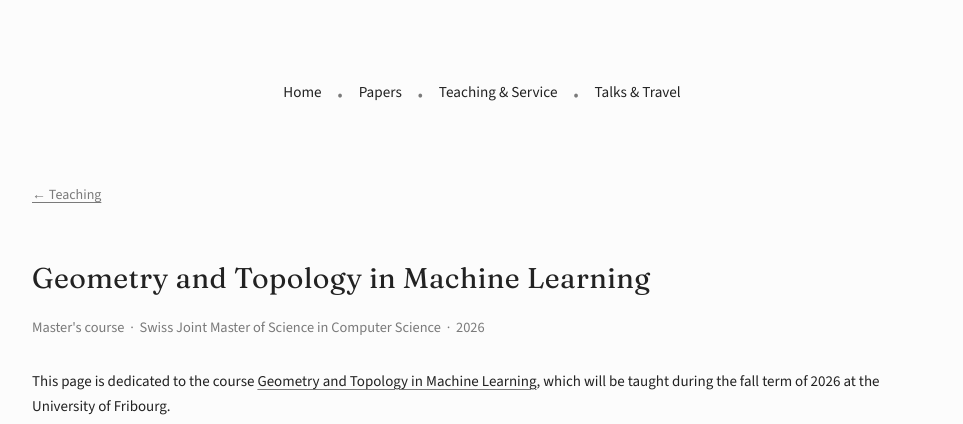
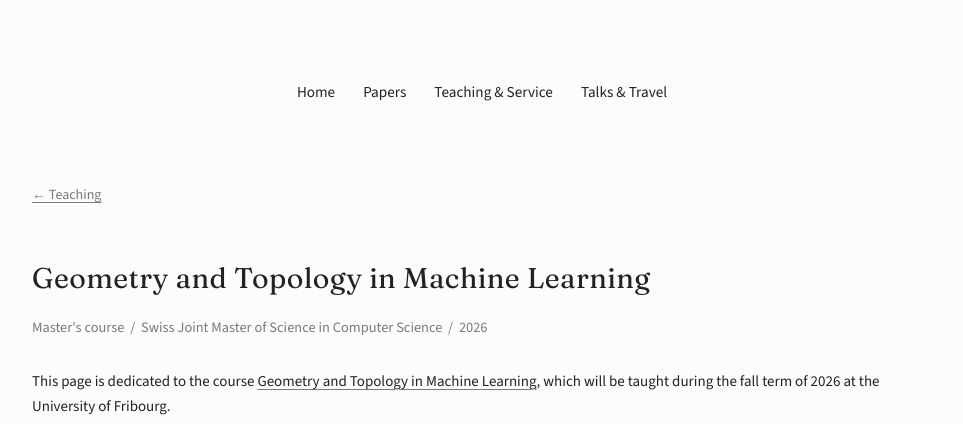
Before and after one commit to inesgare/inesgare.github.io, a Jekyll site: the page built from course-pages/gtml-2026.md, in a window 1280 px wide. Shown: the top 424 px of the page, without its empty margins (158-1121 px from the left). Built offline with Jekyll 4.4.1, drawn with Linux system fonts in a browser that asks for light colours.

Commit message:
updated visuals

```diff
--- a/_includes/nav.html
+++ b/_includes/nav.html
@@ -1,9 +1,6 @@
 <nav class="main-nav">
   <a href="/">Home</a>
-  <span class="nav-dot">&bull;</span>
   <a href="/papers">Papers</a>
-  <span class="nav-dot">&bull;</span>
   <a href="/teaching">Teaching & Service</a>
-  <span class="nav-dot">&bull;</span>
   <a href="/talks">Talks & Travel</a>
 </nav>
--- a/course-pages/gtml-2026.md
+++ b/course-pages/gtml-2026.md
@@ -7,7 +7,7 @@ layout: default
 
 # Geometry and Topology in Machine Learning
 
-<p class="course-page-meta">Master's course &nbsp;·&nbsp; Swiss Joint Master of Science in Computer Science &nbsp;·&nbsp; 2026 </p>
+<p class="course-page-meta">Master's course &nbsp;/&nbsp; Swiss Joint Master of Science in Computer Science &nbsp;/&nbsp; 2026 </p>
 
 This page is dedicated to the course [Geometry and Topology in Machine Learning](https://mcs.unibnf.ch/courses/geometry-and-topology-in-machine-learning-2/), which will be taught during the fall term of 2026 at the University of Fribourg.
 
--- a/style.css
+++ b/style.css
@@ -61,7 +61,7 @@ body {
   display: flex;
   justify-content: center;
   align-items: center;
-  gap: 16px;
+  gap: 28px;
   margin-bottom: 70px;
   font-weight: 500;
   font-size: 0.95rem;
@@ -72,15 +72,6 @@ body {
   color: var(--accent);
   position: relative;
   transition: color 0.2s ease;
-}
-
-.main-nav .nav-dot {
-  color: var(--muted);
-  font-size: 1.1em;
-  line-height: 1;
-  display: flex;
-  align-items: center;
-  transform: translateY(-2px);
 }
 
 /* underline animation */
```
Also changed, not shown: course-pages/tgdl-2026.md (+1 -1 lines).
